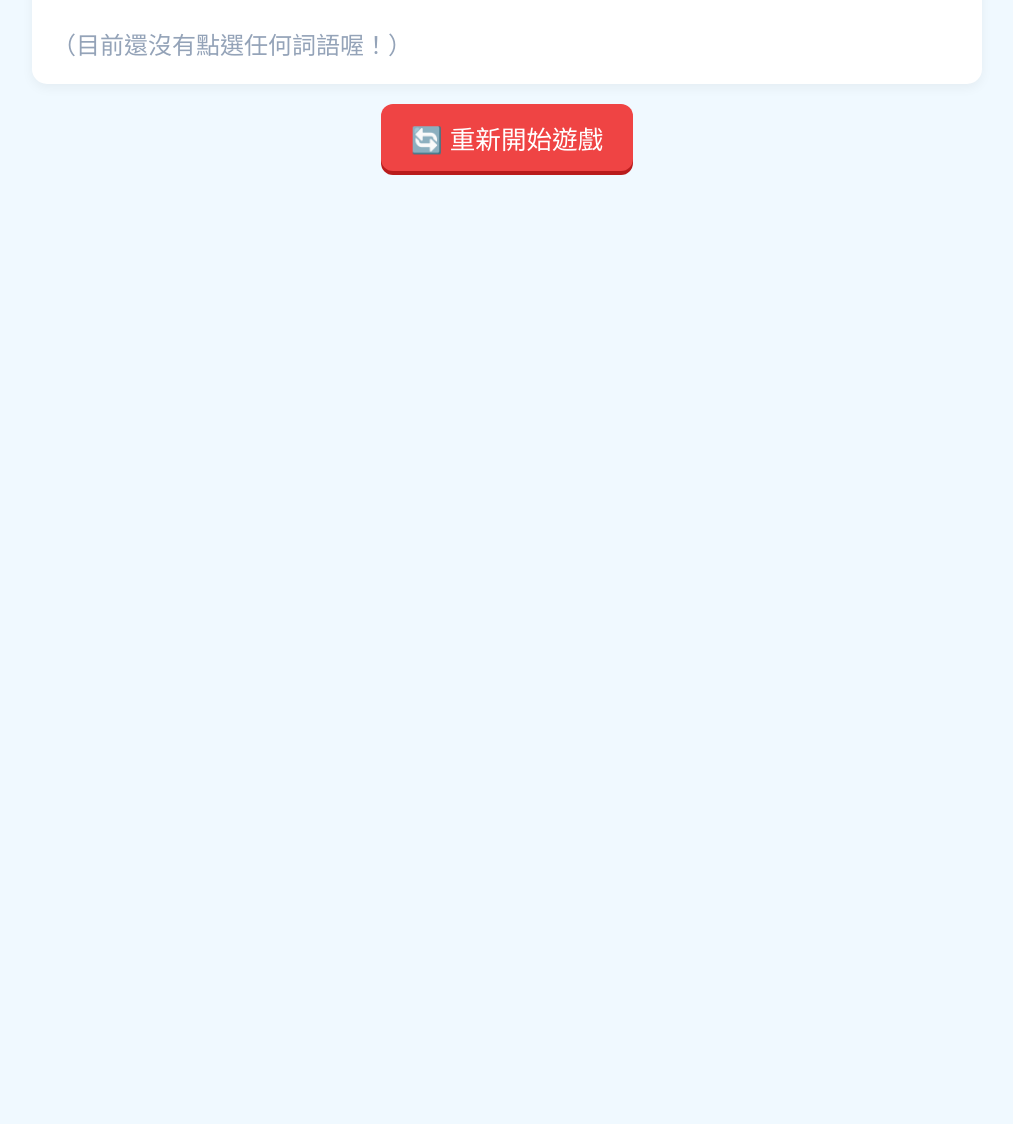
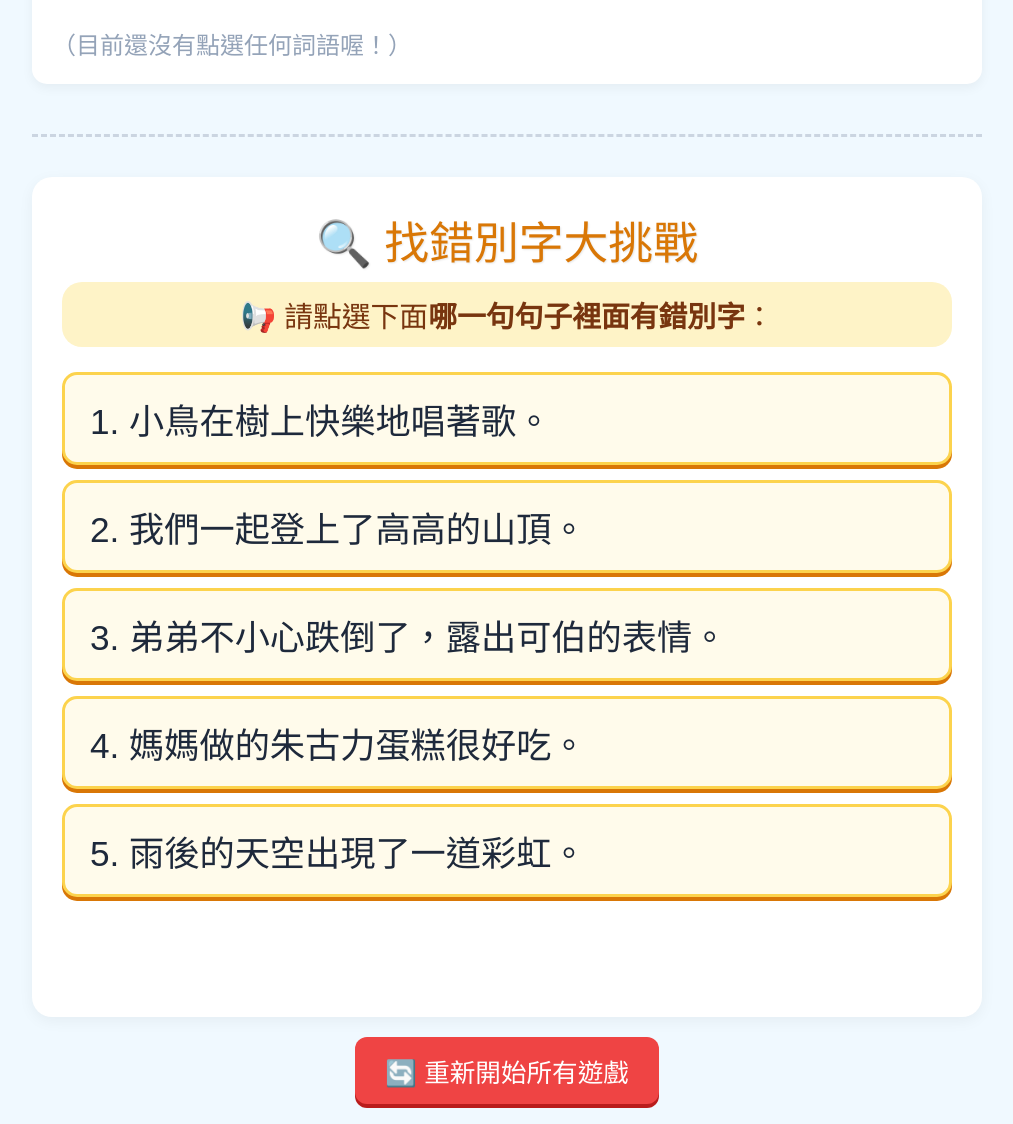
Before and after one commit to sallymak000/interview, a plain HTML site: page ChineseWord.html in a window 1280 px wide. Shown: the part 704-1828 px from the top of the page, without its empty margins (133-1146 px from the left). Before the commit the page ends 895 px from the top, so only its background shows below. Drawn offline with Linux system fonts and the light colour scheme.

Commit message:
Update ChineseWord.html

```diff
--- a/ChineseWord.html
+++ b/ChineseWord.html
@@ -3,7 +3,7 @@
 <head>
 <meta charset="UTF-8">
 <meta name="viewport" content="width=device-width, initial-scale=1.0, maximum-scale=1.0, user-scalable=no">
-<title>詞語聽寫小遊戲</title>
+<title>詞語聽寫與找錯別字遊戲</title>
 <style>
   body {
     /* 設定優先使用標楷體 */
@@ -34,6 +34,7 @@
     background-color: #e0f2fe;
     padding: 12px 25px;
     border-radius: 20px;
+    text-align: center;
   }
 
   /* 遊戲表格 (Grid 佈局) */
@@ -52,7 +53,7 @@
     border: 4px solid #38bdf8;
     border-radius: 18px;
     padding: 25px 5px;
-    font-size: 3.6rem; /* 再次放大字體 */
+    font-size: 3.6rem; /* 大字體 */
     font-weight: normal; /* 取消粗體 */
     color: #1e293b;
     text-align: center;
@@ -107,6 +108,7 @@
     max-width: 950px;
     box-shadow: 0 4px 12px rgba(0,0,0,0.05);
     box-sizing: border-box;
+    margin-bottom: 40px;
   }
 
   .record-panel h2 {
@@ -151,6 +153,101 @@
     font-size: 1.5rem;
   }
 
+  /* 分隔線 */
+  .divider {
+    width: 100%;
+    max-width: 950px;
+    border-top: 3px dashed #cbd5e1;
+    margin: 10px 0 40px 0;
+  }
+
+  /* 找錯別字區域 */
+  .quiz-panel {
+    background-color: #ffffff;
+    border-radius: 20px;
+    padding: 30px;
+    width: 100%;
+    max-width: 950px;
+    box-shadow: 0 4px 15px rgba(0,0,0,0.05);
+    box-sizing: border-box;
+  }
+
+  .quiz-title {
+    color: #d97706;
+    font-size: 2.8rem;
+    font-weight: normal;
+    margin-top: 0;
+    margin-bottom: 10px;
+    text-align: center;
+  }
+
+  .sentence-list {
+    display: flex;
+    flex-direction: column;
+    gap: 15px;
+    margin-top: 25px;
+  }
+
+  .sentence-card {
+    background-color: #fffbeb;
+    border: 3px solid #fcd34d;
+    border-radius: 15px;
+    padding: 18px 25px;
+    font-size: 2.2rem; /* 句子字體大隻 */
+    font-weight: normal;
+    color: #1e293b;
+    cursor: pointer;
+    box-shadow: 0 4px 0 #d97706;
+    transition: all 0.15s ease;
+    user-select: none;
+    text-align: left;
+  }
+
+  .sentence-card:hover {
+    background-color: #fef3c7;
+    transform: translateY(-2px);
+    box-shadow: 0 6px 0 #d97706;
+  }
+
+  .sentence-card:active {
+    transform: translateY(2px);
+    box-shadow: 0 2px 0 #d97706;
+  }
+
+  .sentence-card.correct {
+    background-color: #dcfce7 !important;
+    border-color: #22c55e !important;
+    box-shadow: 0 4px 0 #15803d !important;
+    color: #15803d;
+  }
+
+  .sentence-card.wrong {
+    background-color: #fee2e2 !important;
+    border-color: #ef4444 !important;
+    box-shadow: 0 4px 0 #b91c1c !important;
+    color: #b91c1c;
+  }
+
+  .feedback-msg {
+    margin-top: 25px;
+    font-size: 2rem;
+    font-weight: normal;
+    text-align: center;
+    min-height: 45px;
+    border-radius: 12px;
+    padding: 10px;
+  }
+
+  .feedback-msg.success {
+    color: #15803d;
+    background-color: #dcfce7;
+  }
+
+  .feedback-msg.error {
+    color: #b91c1c;
+    background-color: #fee2e2;
+  }
+
   .btn-reset {
     margin-top: 20px;
     padding: 15px 30px;
@@ -181,11 +278,16 @@
       font-size: 2.8rem;
       padding: 20px 5px;
     }
+    .sentence-card {
+      font-size: 1.7rem;
+      padding: 15px;
+    }
   }
 </style>
 </head>
 <body>
 
+  <!-- 第一部分：詞語聽寫卡片 -->
   <h1>🎧 詞語聽寫大挑戰</h1>
   <div class="instructions">📢 仔細聽老師唸詞語，聽到後點擊對應的詞語卡片！</div>
 
@@ -203,7 +305,20 @@
     </div>
   </div>
 
-  <button class="btn-reset" onclick="resetGame()">🔄 重新開始遊戲</button>
+  <div class="divider"></div>
+
+  <!-- 第二部分：找錯別字遊戲 -->
+  <div class="quiz-panel">
+    <h1 class="quiz-title">🔍 找錯別字大挑戰</h1>
+    <div class="instructions" style="background-color: #fef3c7; color: #78350f;">
+      📢 請點選下面<b>哪一句句子裡面有錯別字</b>：
+    </div>
+
+    <div class="sentence-list" id="sentenceList"></div>
+    <div class="feedback-msg" id="feedbackMsg"></div>
+  </div>
+
+  <button class="btn-reset" onclick="resetGame()">🔄 重新開始所有遊戲</button>
 
 <script>
   // 指定的 10 個詞語
@@ -212,10 +327,19 @@
     "可怕", "小鳥", "山頂", "繩索", "蝦米"
   ];
 
+  // 5 個句子題目數據 (isWrong 表示該句是否有錯別字)
+  const sentences = [
+    { id: 1, text: "1. 小鳥在樹上快樂地唱著歌。", isWrong: false },
+    { id: 2, text: "2. 我們一起登上了高高的山頂。", isWrong: false },
+    { id: 3, text: "3. 弟弟不小心跌倒了，露出可伯的表情。", isWrong: true },
+    { id: 4, text: "4. 媽媽做的朱古力蛋糕很好吃。", isWrong: false },
+    { id: 5, text: "5. 雨後的天空出現了一道彩虹。", isWrong: false }
+  ];
+
   // 儲存已點擊紀錄的 Set
   const markedWords = new Set();
 
-  // 初始化表格
+  // 初始化詞語表格
   function initGrid() {
     const grid = document.getElementById('wordGrid');
     grid.innerHTML = '';
@@ -229,7 +353,7 @@
     });
   }
 
-  // 切換選取狀態
+  // 切換聽寫選取狀態
   function toggleWord(word, cardElement) {
     if (markedWords.has(word)) {
       markedWords.delete(word);
@@ -261,15 +385,55 @@
     }
   }
 
-  // 重設遊戲
+  // 初始化找錯別字題目
+  function initQuiz() {
+    const container = document.getElementById('sentenceList');
+    const feedback = document.getElementById('feedbackMsg');
+    container.innerHTML = '';
+    feedback.innerText = '';
+    feedback.className = 'feedback-msg';
+
+    sentences.forEach(item => {
+      const card = document.createElement('div');
+      card.className = 'sentence-card';
+      card.innerText = item.text;
+      card.onclick = () => checkAnswer(item, card);
+      container.appendChild(card);
+    });
+  }
+
+  // 檢查找錯別字答案
+  function checkAnswer(selectedItem, cardElement) {
+    const allCards = document.querySelectorAll('.sentence-card');
+    const feedback = document.getElementById('feedbackMsg');
+
+    // 重置所有句子卡片狀態
+    allCards.forEach(card => {
+      card.classList.remove('correct', 'wrong');
+    });
+
+    if (selectedItem.isWrong) {
+      cardElement.classList.add('correct');
+      feedback.innerText = '🎉 太棒了！答對了！第 3 句中的「可伯」是錯別字，正確應該是「可怕」！';
+      feedback.className = 'feedback-msg success';
+    } else {
+      cardElement.classList.add('wrong');
+      feedback.innerText = '❌ 這句沒有錯別字喔，再仔細找看看！';
+      feedback.className = 'feedback-msg error';
+    }
+  }
+
+  // 重設所有遊戲
   function resetGame() {
     markedWords.clear();
     initGrid();
     updateRecordPanel();
+    initQuiz();
   }
 
   // 頁面載入時啟動
   initGrid();
+  initQuiz();
 </script>
 
 </body>
```
